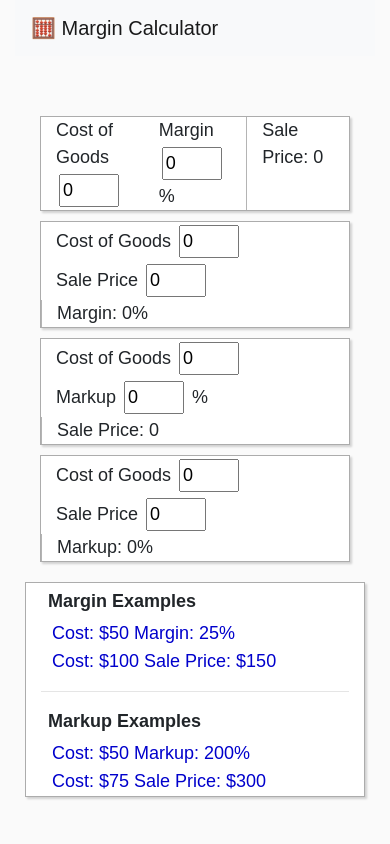
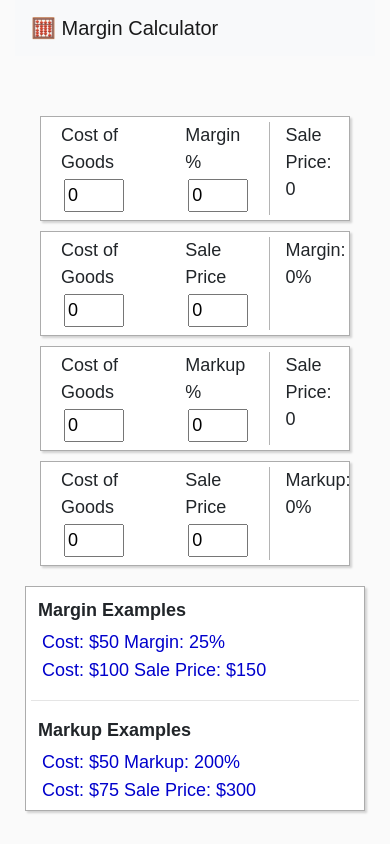
Before and after one commit to alex-lip/CompoundInterestCalculator, a Vue app in the folder CapstoneTemplate/vue/: page / in a window 390 px wide. Shown: the top 844 px of the page. Built offline with nearby package versions, Linux system fonts and the light colour scheme.

Commit message:
mobile formatting

```diff
--- a/CapstoneTemplate/vue/src/views/Home.vue
+++ b/CapstoneTemplate/vue/src/views/Home.vue
@@ -3,49 +3,49 @@
     <div class="row mainRow">
       <div class="col-sm-8">
         <div class="row formula">
-          <div class="col-4">
+          <div class="col-5">
             Cost of Goods
             <input type="number" class="inputBox" v-model="cogs1" />
           </div>
           <div class="col-4">
-            Margin <input type="number" class="inputBox" v-model="margin" /> %
+            Margin %<input type="number" class="inputBox" v-model="margin" />
           </div>
-          <div class="col-4 result">Sale Price: {{ cogsMargin }}</div>
+          <div class="col-3 result">Sale Price: {{ cogsMargin }}</div>
         </div>
 
         <div class="row formula">
-          <div class="col-sm-4">
+          <div class="col-5">
             Cost of Goods
             <input type="number" class="inputBox" v-model="cogs2" />
           </div>
-          <div class="col-sm-4">
+          <div class="col-4">
             Sale Price
             <input type="number" class="inputBox" v-model="salePrice1" />
           </div>
-          <div class="col-sm-4 result">Margin: {{ cogsSalePriceMargin }}%</div>
+          <div class="col-3 result">Margin: {{ cogsSalePriceMargin }}%</div>
         </div>
 
         <div class="row formula">
-          <div class="col-sm-4">
+          <div class="col-5">
             Cost of Goods
             <input type="number" class="inputBox" v-model="cogs3" />
           </div>
-          <div class="col-sm-4">
-            Markup <input type="number" class="inputBox" v-model="markup" /> %
+          <div class="col-4">
+            Markup %<input type="number" class="inputBox" v-model="markup" />
           </div>
-          <div class="col-sm-4 result">Sale Price: {{ cogsMarkup }}</div>
+          <div class="col-3 result">Sale Price: {{ cogsMarkup }}</div>
         </div>
 
         <div class="row formula">
-          <div class="col-sm-4">
+          <div class="col-5">
             Cost of Goods
             <input type="number" class="inputBox" v-model="cogs4" />
           </div>
-          <div class="col-sm-4">
+          <div class="col-4">
             Sale Price
             <input type="number" class="inputBox" v-model="salePrice2" />
           </div>
-          <div class="col-sm-4 result">Markup: {{ cogsSalePriceMarkup }}%</div>
+          <div class="col-3 result">Markup: {{ cogsSalePriceMarkup }}%</div>
         </div>
       </div>
       <div class="col-sm-3 formula">
@@ -158,7 +158,7 @@ input::-webkit-inner-spin-button {
 .formula {
   border: 1px solid rgb(172, 172, 172);
   box-shadow: 2px 2px 2px rgb(209, 209, 209);
-
+  padding: 5px;
   font-size: 18px;
   background-color: white;
   margin: 10px;
```
